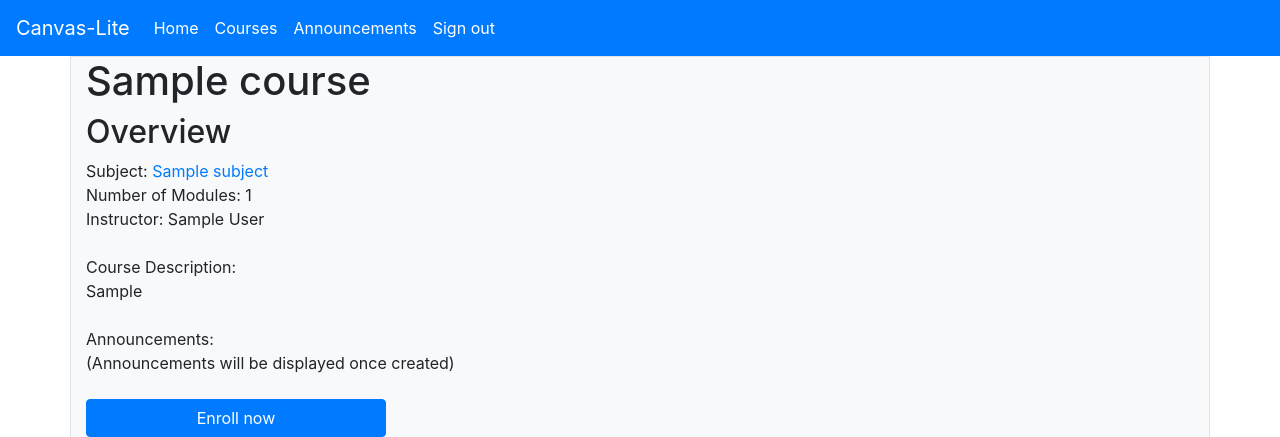
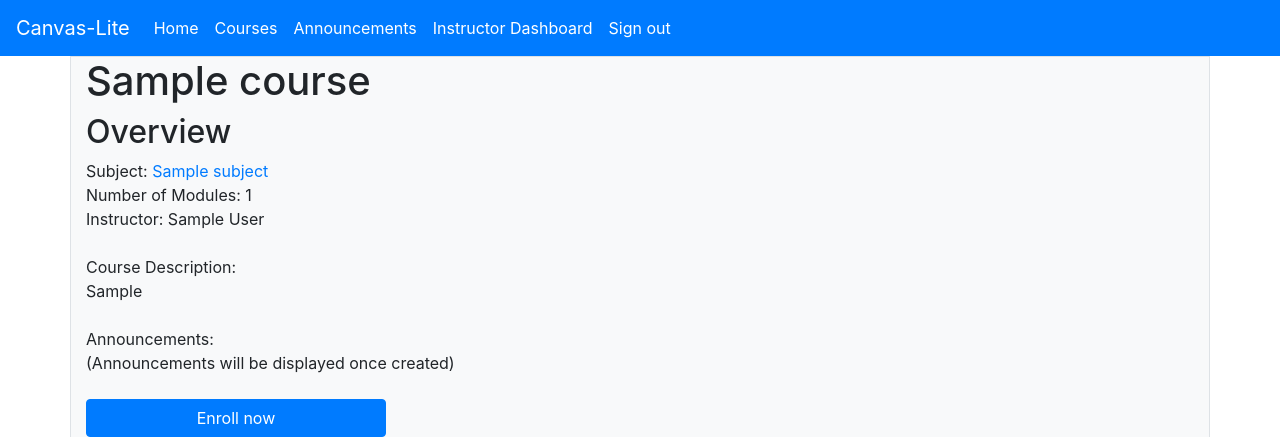
Before and after one commit to leviprice97/canvaslite, a Django app: a page that uses courses/templates/base.html in a window 1280 px wide. Shown: the top 437 px of the page. Run offline with Django 3.2, Linux system fonts and the light colour scheme; a user stored in the database is signed in; tables that the repository leaves empty hold one stand-in row (values such as "Sample post"); parts of the project's set-up code (start-up, migrations or seed data) failed here and were passed over; some libraries are stand-ins or nearby versions.

Commit message:
add navbar for instructor dashboard when logged in

```diff
--- a/courses/templates/base.html
+++ b/courses/templates/base.html
@@ -28,6 +28,11 @@
             <li class="nav-item active">
               <a class="nav-link" href="{% url "student_course_list" %}" >Announcements <span class="sr-only"></span></a>
             </li>
+            {% if request.user.is_staff %}
+            <li class="nav-item active">
+              <a class="nav-link"  href="{% url "manage_course_list" %}">Instructor Dashboard<span class="sr-only">(current)</span></a>
+            </li>
+            {% endif %}
             <li class="nav-item active">
               {% if request.user.is_authenticated %}
               <a class="nav-link"  href="{% url "logout" %}">Sign out<span class="sr-only">(current)</span></a>
```
